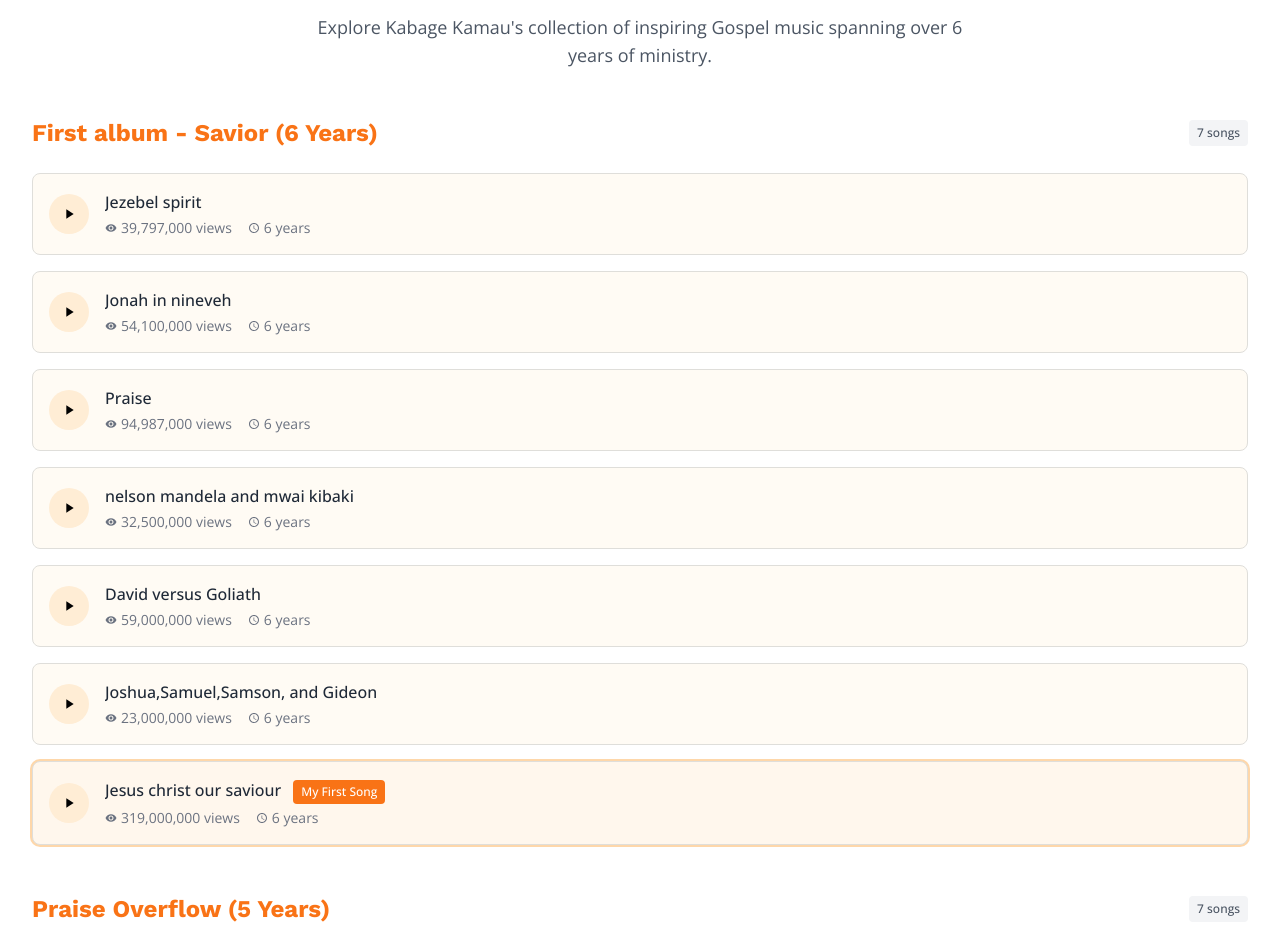
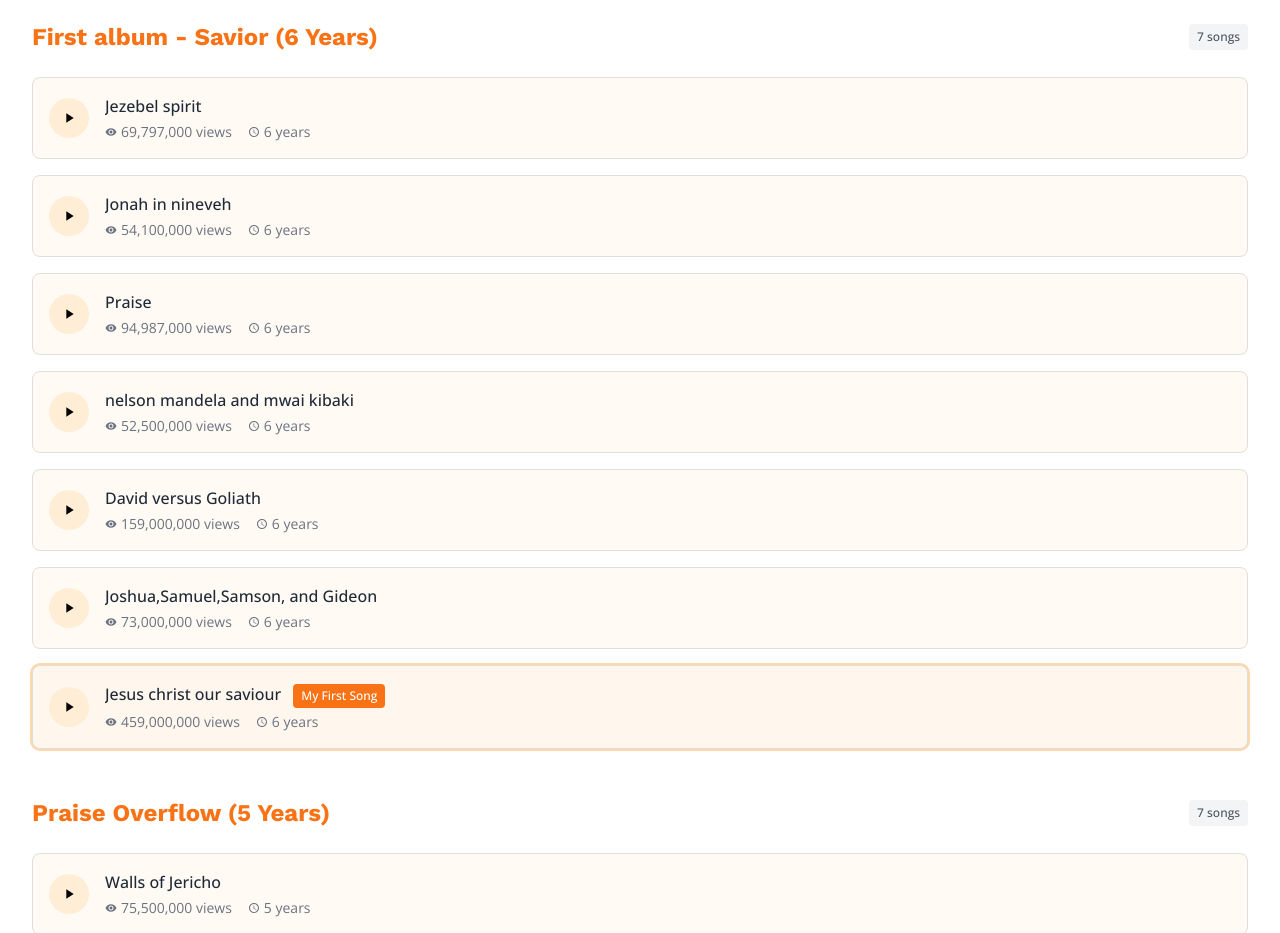
Before and after one commit to Kabagekamau/Gospel.github.io, a plain HTML site: page index.html in a window 1280 px wide. Shown: the part 1867-2800 px from the top of the page. Drawn offline with nearby package versions, Linux system fonts and the light colour scheme.

Commit message:
Update index.html

```diff
--- a/index.html
+++ b/index.html
@@ -243,7 +243,7 @@
                                 <div class="text-sm text-gray-500">Gospel Songs</div>
                             </div>
                             <div class="text-center">
-                                <div class="font-sans text-2xl font-bold text-orange-500">56 collaborative songs (33 of them on my channel-I host singer)</div>
+                                <div class="font-sans text-2xl font-bold text-orange-500">56 collaborative songs </div>
                                 <div class="text-sm text-gray-500">Collaborations</div>
                             </div>
                         </div>
@@ -358,7 +358,7 @@
                     </div>
                     <h2 class="font-sans text-3xl lg:text-4xl font-bold mb-4">Collaborations</h2>
                     <p class="text-lg text-gray-600 max-w-2xl mx-auto mb-8">
-                        Kabage Kamau has collaborated in <span class="font-semibold text-orange-500">56 other Christian songs</span> in the last 5 years with <span class="font-semibold text-orange-500">16 gospel musicians</span>. Click on a name to see some of their collaborative songs:
+                        Kabage Kamau has collaborated in <span class="font-semibold text-orange-500">56 other Christian songs</span> in the last 5 years with <span class="font-semibold text-orange-500">16 gospel musicians -33 of this songs he is the host/main musician </span>. Click on a name to see some of their collaborative songs:
                     </p>
                 </div>
 
@@ -552,32 +552,32 @@
             {
                 title: "First album - Savior (6 Years)",
                 songs: [
-                    { title: "Jezebel spirit", views: "39,797,000", duration: "6 years" },
+                    { title: "Jezebel spirit", views: "69,797,000", duration: "6 years" },
                     { title: "Jonah in nineveh", views: "54,100,000", duration: "6 years" },
                     { title: "Praise", views: "94,987,000", duration: "6 years" },
-                    { title: "nelson mandela and mwai kibaki", views: "32,500,000", duration: "6 years" },
-                    { title: "David versus Goliath", views: "59,000,000", duration: "6 years" },
-                    { title: "Joshua,Samuel,Samson, and Gideon", views: "23,000,000", duration: "6 years" },
-                    { title: "Jesus christ our saviour", views: "319,000,000", duration: "6 years", featured: true, note: "My First Song" }
+                    { title: "nelson mandela and mwai kibaki", views: "52,500,000", duration: "6 years" },
+                    { title: "David versus Goliath", views: "159,000,000", duration: "6 years" },
+                    { title: "Joshua,Samuel,Samson, and Gideon", views: "73,000,000", duration: "6 years" },
+                    { title: "Jesus christ our saviour", views: "459,000,000", duration: "6 years", featured: true, note: "My First Song" }
                 ]
             },
             {
                 title: "Praise Overflow (5 Years)",
                 songs: [
-                    { title: "Walls of Jericho", views: "15,500,000", duration: "5 years" },
-                    { title: "David's Harp", views: "18,790,000", duration: "5 years" },
-                    { title: "Let it all Work Out Jesus", views: "883,700,000", duration: "5 years", featured: true, note: "HIT SONG" },
-                    { title: "God Can Do", views: "53,787,000", duration: "5 years" },
-                    { title: "Resurrection Power", views: "97,900,000", duration: "5 years" },
-                    { title: "Isaiah, Jeremiah, Elijah and Elisha", views: "49,000,000", duration: "5 years" },
+                    { title: "Walls of Jericho", views: "75,500,000", duration: "5 years" },
+                    { title: "David's Harp", views: "118,790,000", duration: "5 years" },
+                    { title: "Let it all Work Out Jesus", views: "1,883,700,000", duration: "5 years", featured: true, note: "HIT SONG" },
+                    { title: "God Can Do", views: "253,787,000", duration: "5 years" },
+                    { title: "Resurrection Power", views: "197,900,000", duration: "5 years" },
+                    { title: "Isaiah, Jeremiah, Elijah and Elisha", views: "149,000,000", duration: "5 years" },
                     { title: "Chosen and Anointed", views: "93,000,000", duration: "5 years" }
                 ]
             },
             {
                 title: "Biblical Songs (4 Years)",
                 songs: [
-                    { title: "Joseph the Dreamer", views: "11,797,000", duration: "4 years" },
-                    { title: "Adam and Eve", views: "14,100,000", duration: "4 years" },
+                    { title: "Joseph the Dreamer", views: "71,797,000", duration: "4 years" },
+                    { title: "Adam and Eve", views: "44,100,000", duration: "4 years" },
                     { title: "Praise Jesus", views: "66,987,000", duration: "4 years" },
                     { title: "James and John (Sons of Thunder)", views: "19,900,000", duration: "4 years" },
                     { title: "Jesus and Lazarus", views: "79,500,000", duration: "4 years" },
@@ -594,7 +594,7 @@
                     { title: "Abraham's Faith", views: "93,900,000", duration: "3 years" },
                     { title: "Revival in the Kenyan Homeland", views: "124,000,000", duration: "3 years" },
                     { title: "The 12 Apostles of Jesus", views: "212,000,000", duration: "3 years" },
-                    { title: "The Last Supper", views: "32,300,000", duration: "3 years" },
+                    { title: "The Last Supper", views: "132,300,000", duration: "3 years" },
                     { title: "Holy Ghost Fire", views: "177,200,000", duration: "3 years" },
                     { title: "Psalm 46:10", views: "138,540,000", duration: "3 years" },
                     { title: "Jehovah", views: "230,000,000", duration: "2 years", artist: "Brandon Lake" },
@@ -620,7 +620,7 @@
                     { title: "The Cross of Christ", views: "155,967,000", duration: "11 months" },
                     { title: "Israel!!Israel!!Israel!", views: "20,790,000", duration: "5 months" },
                     { title: "John 3:16", views: "101,976,000", duration: "9 months" },
-                    { title: "Parables of Jesus", views: "20,200,000", duration: "3 months" },
+                    { title: "Parables of Jesus", views: "50,200,000", duration: "3 months" },
                     { title: "Jeremiah 29:11", views: "32,000,000", duration: "11 months" },
                     { title: "Imani", views: "43,309,000", duration: "8 months", artist: "Sarah K" },
                     { title: "Sitakufa Bali Nitaishi", views: "94,400,000", duration: "1 year" },
@@ -658,10 +658,10 @@
                 { title: "Breath of Heaven", yearsAgo: 4, views: "274,321,870", platform: "YouTube" },
                 { title: "Yahwehs Anthem", yearsAgo: 5, views: "289,876,540", platform: "YouTube" },
                 { title: "Jehovah Nissi", yearsAgo: 4, views: "123,456,789", platform: "YouTube" },
-                { title: "El Shaddai", yearsAgo: 3, views: "89,123,456", platform: "YouTube" },
+                { title: "El Shaddai", yearsAgo: 3, views: "189,123,456", platform: "YouTube" },
                 { title: "Adonai Lives", yearsAgo: 5, views: "150,987,654", platform: "YouTube" },
-                { title: "I Am Redeemed", yearsAgo: 2, views: "75,234,567", platform: "YouTube" },
-                { title: "Holy Lamb", yearsAgo: 1, views: "45,678,901", platform: "YouTube" },
+                { title: "I Am Redeemed", yearsAgo: 2, views: "175,234,567", platform: "YouTube" },
+                { title: "Holy Lamb", yearsAgo: 1, views: "245,678,901", platform: "YouTube" },
                 { title: "Grace Abounds", yearsAgo: 3, views: "180,543,210", platform: "YouTube" }
             ],
             "Chandler Moore": [
```
